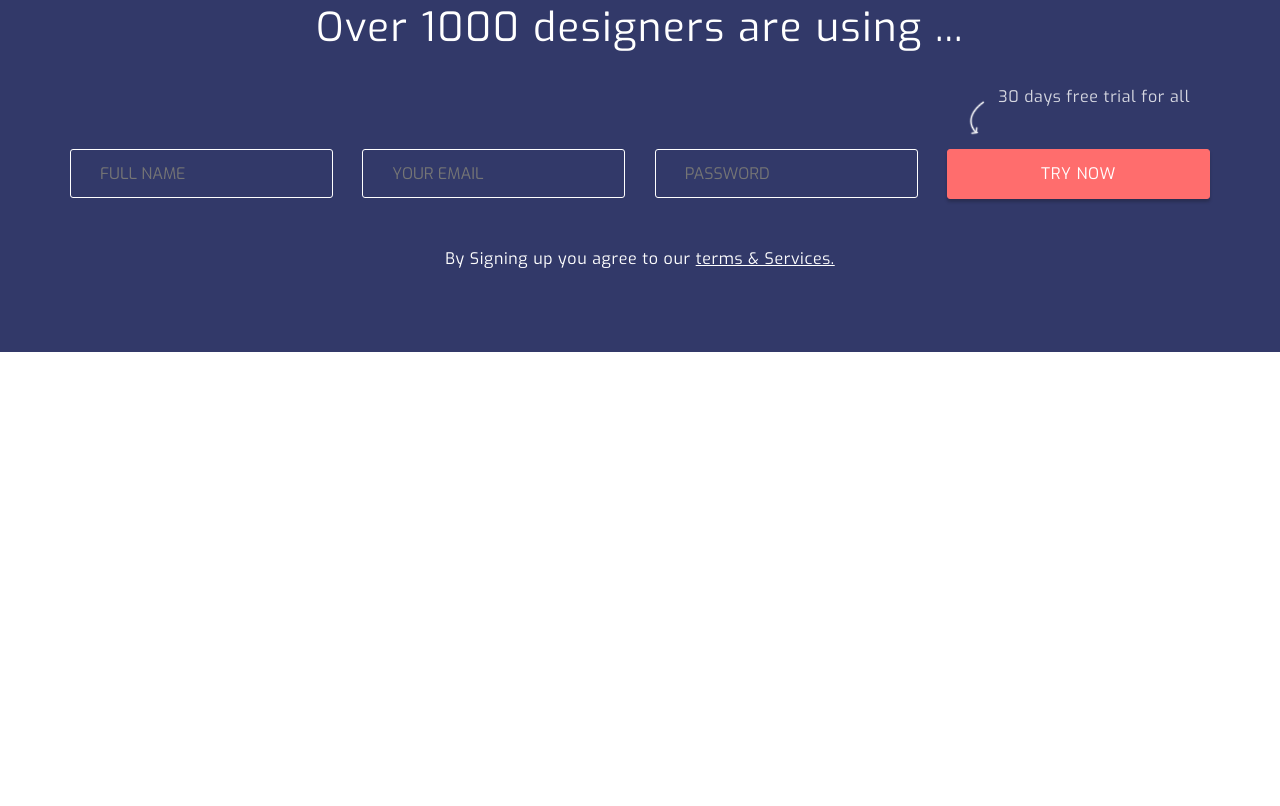
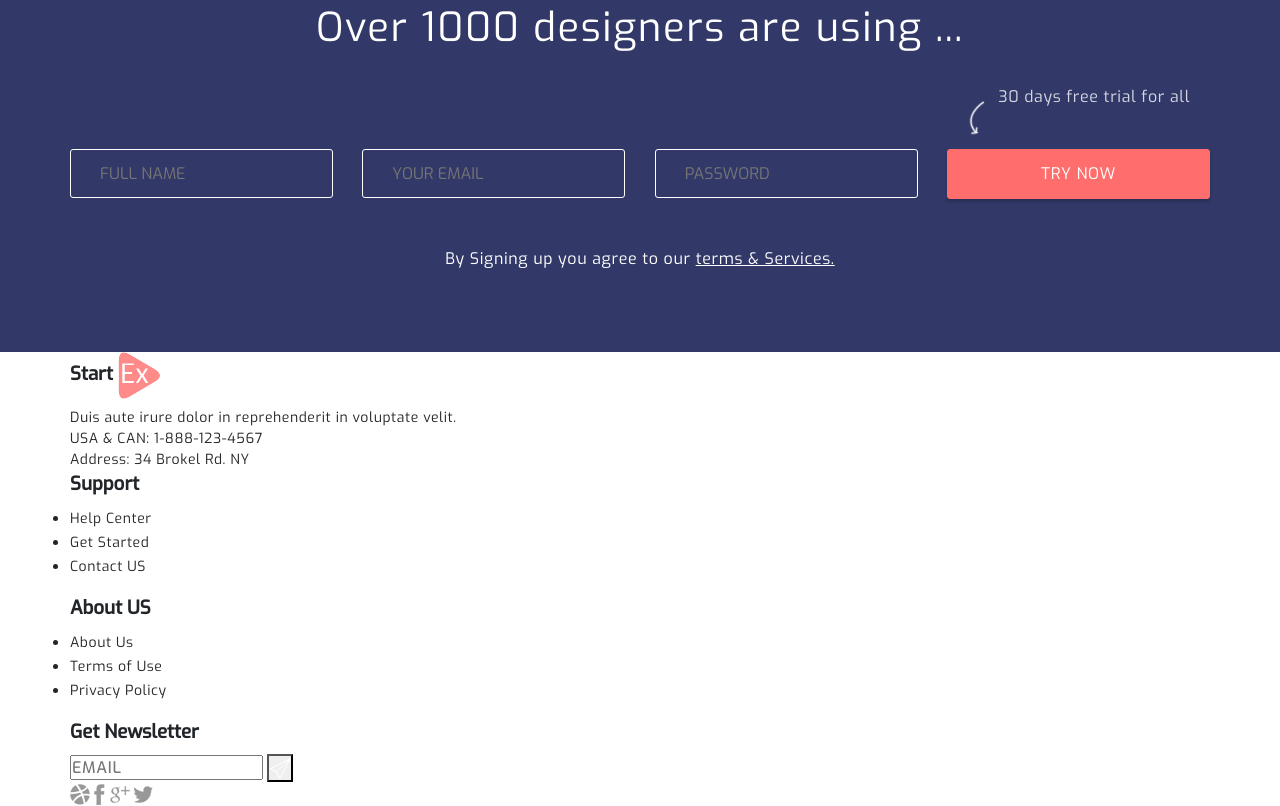
Before and after one commit to Crinoidea/Design-studio, a website: page src/index.html in a window 1280 px wide. Shown: the part 4445-5251 px from the top of the page. Before the commit the page ends 4797 px from the top, so only its background shows below. Drawn offline with nearby package versions, Linux system fonts and the light colour scheme; files that its build step writes are made by us from their sources; files whose address does not match are found by name.

Commit message:
Add section .footer for index.html

```diff
--- a/src/index.html
+++ b/src/index.html
@@ -176,6 +176,81 @@
         </div>
     </section>
 
+    <footer class="footer">
+        <div class="container">
+            <div class="footer__wrapper">
+
+                <div class="footer__item">
+                    <h3 class="footer__subheader">
+                        Start
+                        <img src="icons/logo.png" alt="logo" class="footer__subheader-logo">
+                    </h3>
+                    <div class="footer__descr title title_fs14">
+                        Duis aute irure dolor in reprehenderit in voluptate velit.<br>
+                        USA &  CAN: 1-888-123-4567<br>
+                        Address: 34 Brokel Rd. NY
+                    </div>
+                </div>
+
+                <div class="footer__item">
+                    <h3 class="footer__subheader">Support</h3>
+                    <ul class="footer__list">
+                        <li class="footer__text">
+                            <a class="footer__text-link title title_fs14" href="#">Help Center</a>
+                        </li>
+                        <li class="footer__text">
+                            <a class="footer__text-link title title_fs14" href="#">Get Started</a>
+                        </li>
+                        <li class="footer__text">
+                            <a class="footer__text-link title title_fs14" href="#">Contact US</a>
+                        </li>
+                    </ul>
+                </div>
+
+                <div class="footer__item">
+                    <h3 class="footer__subheader">About US</h3>
+                    <ul class="footer__list">
+                        <li class="footer__text">
+                            <a class="footer__text-link title title_fs14" href="#">About Us</a>
+                        </li>
+                        <li class="footer__text">
+                            <a class="footer__text-link title title_fs14" href="#">Terms of Use</a>
+                        </li>
+                        <li class="footer__text">
+                            <a class="footer__text-link title title_fs14" href="#">Privacy Policy</a>
+                        </li>
+                    </ul>
+                </div>
+
+                <div class="footer__item">
+                    <h3 class="footer__subheader">Get Newsletter</h3>
+
+                    <form action="#" class="footer__form">
+                        <input class="footer__form-input title title_fs16" type="email" required name="email" placeholder="EMAIL"></input>
+                        <button class="footer__form-btn" type="submit">
+                            <img src="icons/envelop.png" alt="envelop" class="footer__form-btn_bg">
+                        </button>
+                    </form>
+
+                    <div class="footer__contact">
+                        <a href="#" class="footer__contact-link">
+                            <img src="icons/contact/dribbble.png" alt="dribbble" class="footer__contact-icon">
+                        </a>
+                        <a href="#" class="footer__contact-link">
+                            <img src="icons/contact/facebook.png" alt="facebook" class="footer__contact-icon">
+                        </a>
+                        <a href="#" class="footer__contact-link">
+                            <img src="icons/contact/googleplus.png" alt="googleplus" class="footer__contact-icon">
+                        </a>
+                        <a href="#" class="footer__contact-link">
+                            <img src="icons/contact/twitter.png" alt="twitter" class="footer__contact-icon">
+                        </a>
+                    </div>
+                <div>
+            </div>
+        </div>
+    </footer>
+
     <script src="js/script.js"></script>
 </body>
 </html>
```
Also changed, not shown: dist/index.html.
